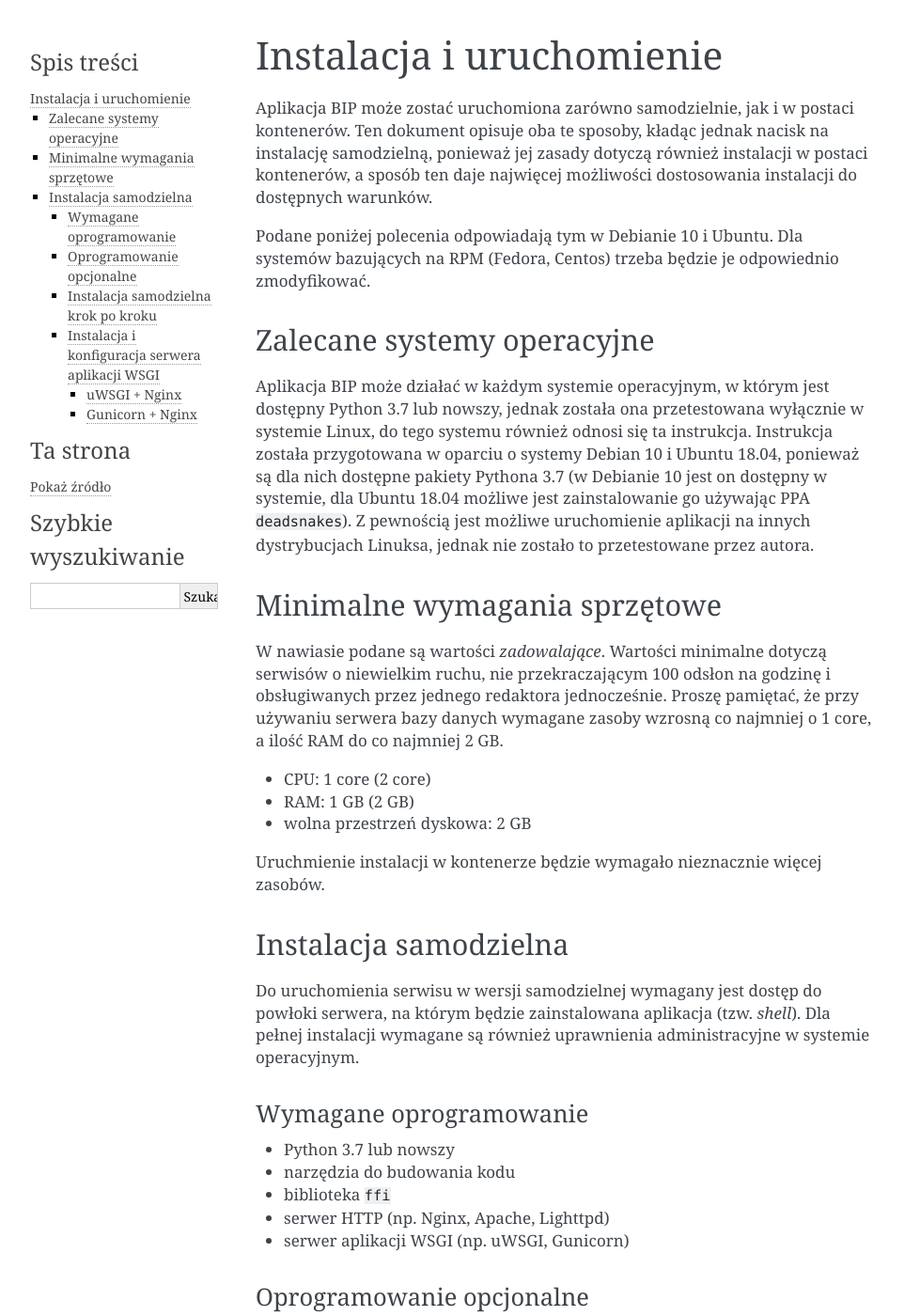
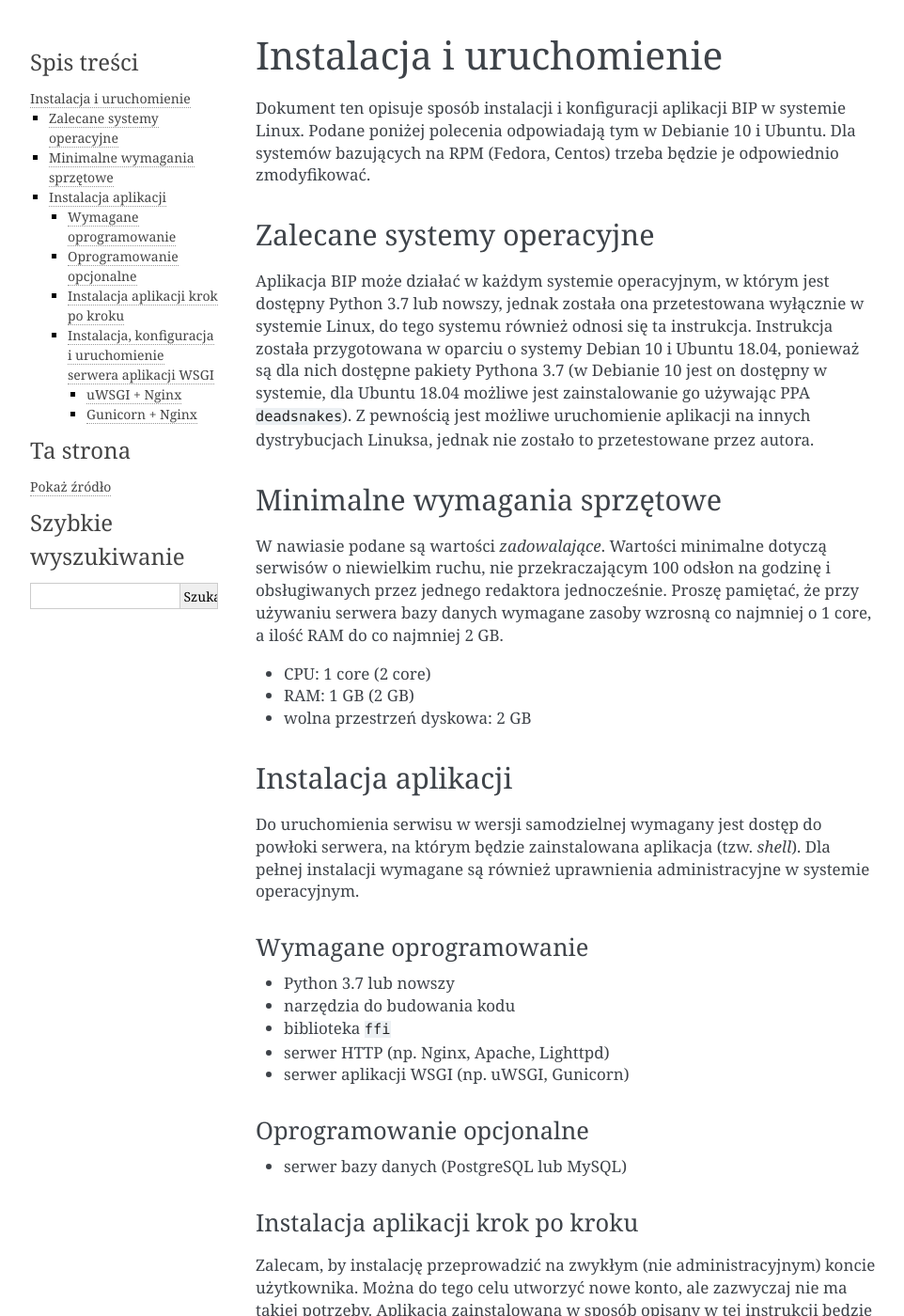
Before and after one commit to zgoda/bip, a Sphinx documentation site: the page built from docs/install.rst, in a window 1280 px wide and 1400 px high. Shown: the whole window at 94% size, without its empty margins (148-1110 px from the left). Built offline with Sphinx 7.4.7, drawn with Linux system fonts in a browser that asks for light colours; some of the changed text lies outside the part shown.

Commit message:
Remove virtualized install from docs
Maybe later.

```diff
--- a/docs/install.rst
+++ b/docs/install.rst
@@ -1,9 +1,7 @@
 Instalacja i uruchomienie
 =========================
 
-Aplikacja BIP może zostać uruchomiona zarówno samodzielnie, jak i w postaci kontenerów. Ten dokument opisuje oba te sposoby, kładąc jednak nacisk na instalację samodzielną, ponieważ jej zasady dotyczą również instalacji w postaci kontenerów, a sposób ten daje najwięcej możliwości dostosowania instalacji do dostępnych warunków.
-
-Podane poniżej polecenia odpowiadają tym w Debianie 10 i Ubuntu. Dla systemów bazujących na RPM (Fedora, Centos) trzeba będzie je odpowiednio zmodyfikować.
+Dokument ten opisuje sposób instalacji i konfiguracji aplikacji BIP w systemie Linux. Podane poniżej polecenia odpowiadają tym w Debianie 10 i Ubuntu. Dla systemów bazujących na RPM (Fedora, Centos) trzeba będzie je odpowiednio zmodyfikować.
 
 Zalecane systemy operacyjne
 ---------------------------
@@ -19,10 +17,8 @@ W nawiasie podane są wartości *zadowalające*. Wartości minimalne dotyczą se
 * RAM: 1 GB (2 GB)
 * wolna przestrzeń dyskowa: 2 GB
 
-Uruchmienie instalacji w kontenerze będzie wymagało nieznacznie więcej zasobów.
-
-Instalacja samodzielna
-----------------------
+Instalacja aplikacji
+--------------------
 
 Do uruchomienia serwisu w wersji samodzielnej wymagany jest dostęp do powłoki serwera, na którym będzie zainstalowana aplikacja (tzw. *shell*). Dla pełnej instalacji wymagane są również uprawnienia administracyjne w systemie operacyjnym.
 
@@ -40,8 +36,8 @@ Oprogramowanie opcjonalne
 
 * serwer bazy danych (PostgreSQL lub MySQL)
 
-Instalacja samodzielna krok po kroku
-^^^^^^^^^^^^^^^^^^^^^^^^^^^^^^^^^^^^
+Instalacja aplikacji krok po kroku
+^^^^^^^^^^^^^^^^^^^^^^^^^^^^^^^^^^
 
 Zalecam, by instalację przeprowadzić na zwykłym (nie administracyjnym) koncie użytkownika. Można do tego celu utworzyć nowe konto, ale zazwyczaj nie ma takiej potrzeby. Aplikacja zainstalowana w sposób opisany w tej instrukcji będzie działała używając uprawnień *zwykłego* użytkownika, a do działania w ogóle nie potrzebuje uprawnień administracyjnych.
 
@@ -94,8 +90,8 @@ Utwórz również katalog na statyczne dane konfiguracji serwisu i skopiuj do ni
 
 W ten sposób zainstalowana aplikacja jest gotowa do uruchmonienia pod kontrolą serwera aplikacji WSGI.
 
-Instalacja i konfiguracja serwera aplikacji WSGI
-^^^^^^^^^^^^^^^^^^^^^^^^^^^^^^^^^^^^^^^^^^^^^^^^
+Instalacja, konfiguracja i uruchomienie serwera aplikacji WSGI
+^^^^^^^^^^^^^^^^^^^^^^^^^^^^^^^^^^^^^^^^^^^^^^^^^^^^^^^^^^^^^^
 
 Najpopularniejszymi serwerami aplikacji WSGI są uWSGI i Gunicorn. Każdy z nich dostarcza różnych możliwości uruchomienia aplikacji:
 
```
